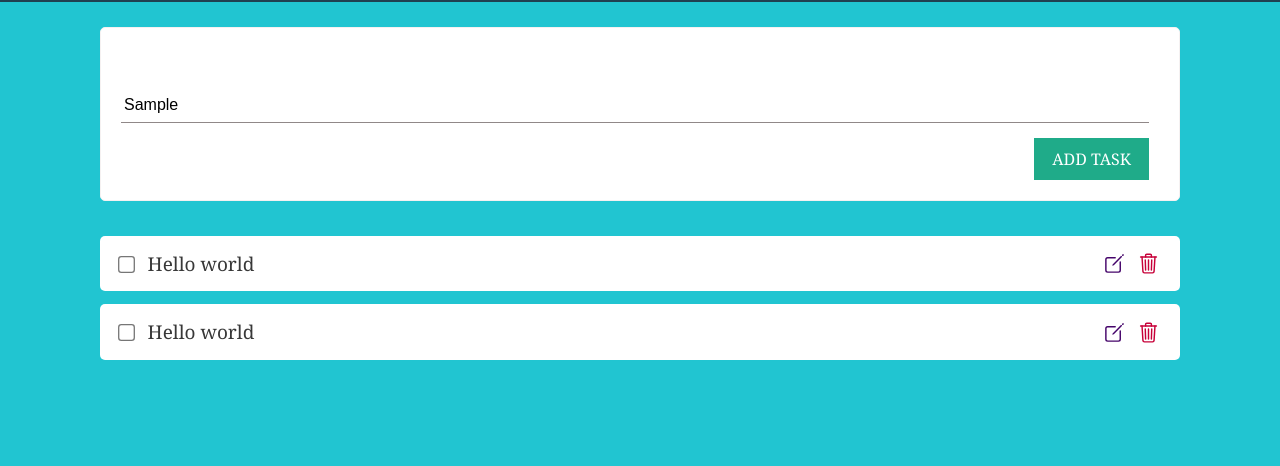
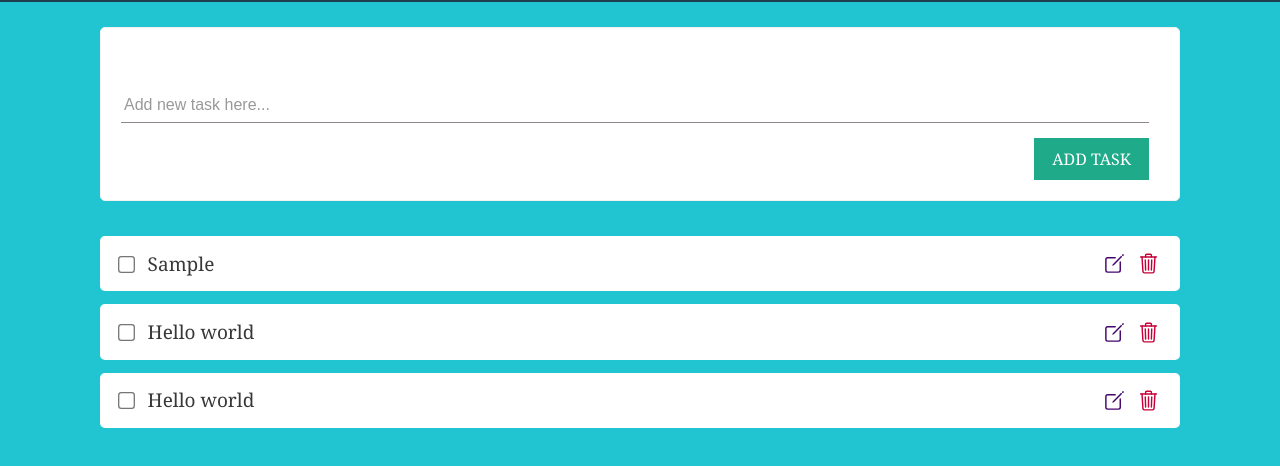
Before and after one commit to DanielMakokha/Tasklist, a plain HTML site: page index.html in a window 1280 px wide. Both pictures are taken after typing "Sample" into the empty fields and a click on the button "ADD TASK". Shown: the part 86-552 px from the top of the page. Drawn offline with nearby package versions, Linux system fonts and the light colour scheme.

Commit message:
modified the gui part

```diff
--- a/index.html
+++ b/index.html
@@ -62,6 +62,6 @@
 
 
     <script src="https://unpkg.com/ionicons@5.1.2/dist/ionicons.js"></script>
-    <script src="./index.js"></script>
+    <script type='module' src="./index.js"></script>
   </body>
 </html>
--- a/index.js
+++ b/index.js
@@ -1,4 +1,12 @@
+import UI from './ui.js';
+import Task from './task.js';
+
+const ui = new UI();
 document.querySelector('.AddTaskBtn').addEventListener('click', e => {
     const taskTitle=document.querySelector('#newtaskID').value;
-    console.log(taskTitle);
+
+    const task = new Task(taskTitle);
+    ui.addToUI(task);
+    ui.resetForm();
+    console.log(task);
 });
--- a/ui.js
+++ b/ui.js
@@ -1,5 +1,38 @@
 function UI() {
+  UI.prototype.addToUI=function (task) {
+    let newHtml=`
+    <div class="task" data-createdat="${task.id}">
+    <div class="task__details">
+      <input type="checkbox" class="task-check" />
+      <label class="task-title">${task.title}</label>
+    </div>
 
+    <div class="task__op">
+      <ion-icon class="task__op_edit" name="create-outline"></ion-icon>
+      <ion-icon class="task__op_delete" name="trash-outline"></ion-icon>
+    </div>
+  </div>
+    `;
+
+    document.querySelector('.task-list').insertAdjacentHTML('afterbegin',newHtml);
+  };
+  UI.prototype.resetForm=function(){
+    document.querySelector('#newtaskID').value ='';
+  };
 }
+/*
+<div class="task" data-createdat="12/12/2022, 6:59:55 PM">
+            <div class="task__details">
+              <input type="checkbox" class="task-check" />
+              <label class="task-title">Hello world</label>
+            </div>
+
+            <div class="task__op">
+              <ion-icon class="task__op_edit" name="create-outline"></ion-icon>
+              <ion-icon class="task__op_delete" name="trash-outline"></ion-icon>
+            </div>
+          </div>
+
+*/
 
 export default UI;
```
